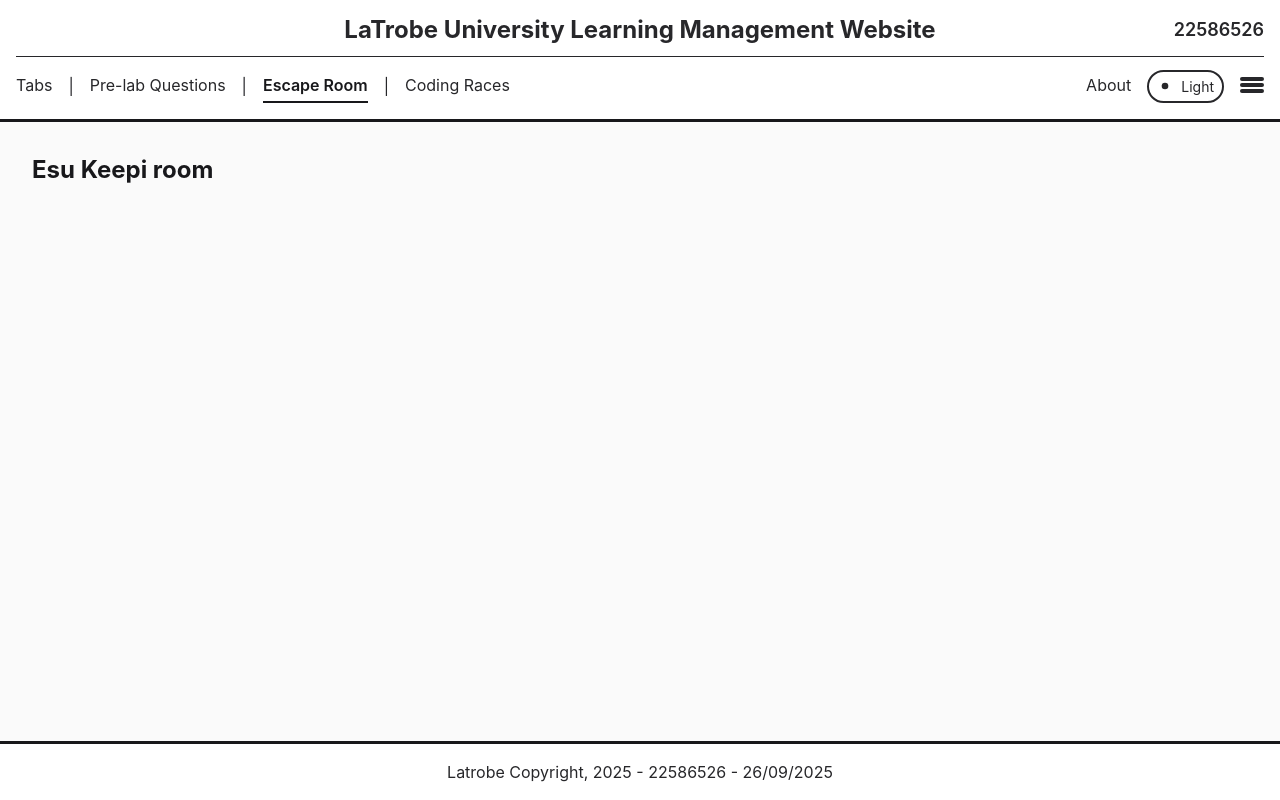
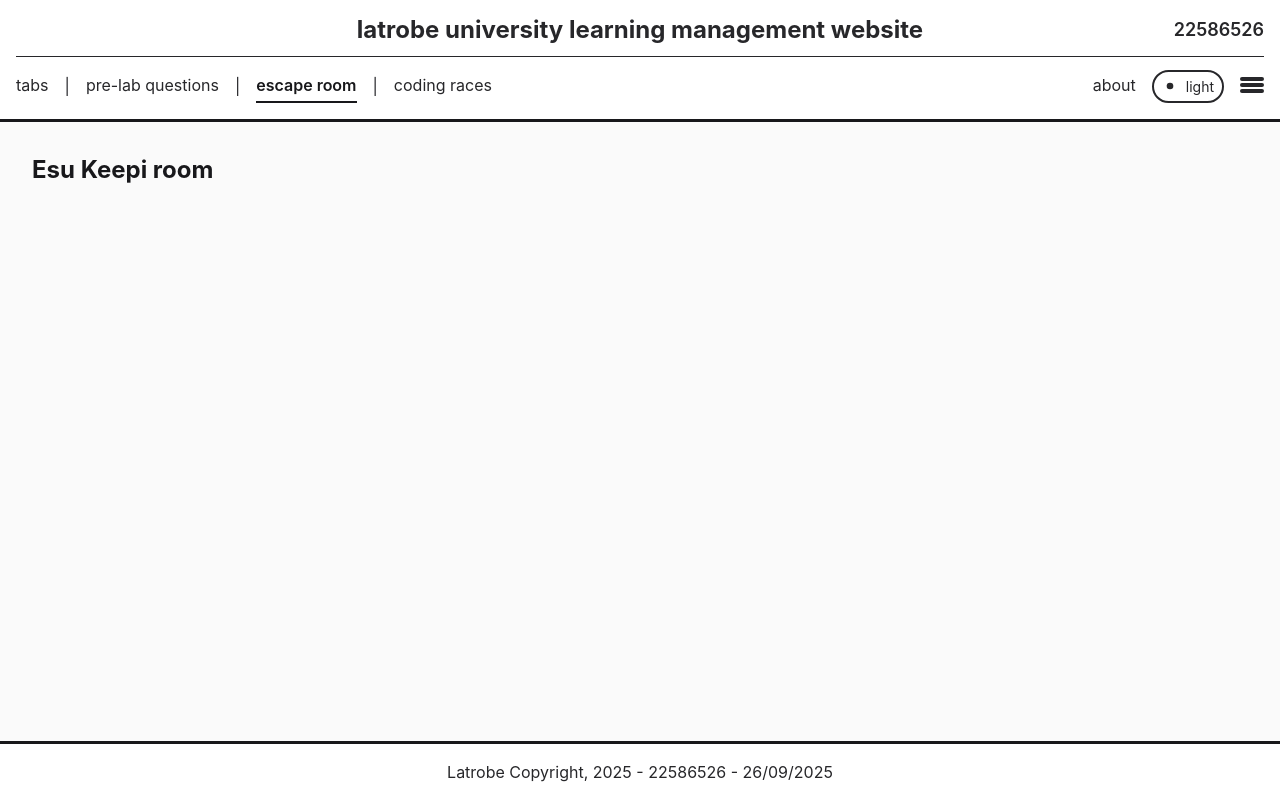
Before and after one commit to FromTheNightJourney/WebApp-ClientProject, a Next.js app: page /escape-room in a window 1280 px wide. Built offline with nearby package versions, Linux system fonts and the light colour scheme.

Commit message:
notes to header

```diff
--- a/src/components/headers.tsx
+++ b/src/components/headers.tsx
@@ -7,33 +7,32 @@ import Cookies from 'js-cookie';
 
 export default function Header() {
   const pathname = usePathname();
+
   const [isDarkMode, setIsDarkMode] = useState(false);
   const [isMenuOpen, setIsMenuOpen] = useState(false);
   const menuRef = useRef<HTMLDivElement>(null);
 
   const navLinks = [
-    { name: "Tabs", href: "/tabs" },
-    { name: "Pre-lab Questions", href: "/prelab" },
-    { name: "Escape Room", href: "/escape-room" },
-    { name: "Coding Races", href: "/coding-races" },
+    { name: "tabs", href: "/tabs" },
+    { name: "pre-lab questions", href: "/prelab" },
+    { name: "escape room", href: "/escape-room" },
+    { name: "coding races", href: "/coding-races" },
   ];
 
   const allNavLinks = [
-    { name: "Tabs", href: "/tabs" },
-    { name: "Pre-lab Questions", href: "/prelab" },
-    { name: "Escape Room", href: "/escape-room" },
-    { name: "Coding Races", href: "/coding-races" },
-    { name: "About", href: "/about" },
+    ...navLinks,
+    { name: "about", href: "/about" },
   ];
 
+  // effect: save last page to cookie
   useEffect(() => {
     const isMainNavLink = navLinks.some(link => link.href === pathname);
+    if (isMainNavLink) {
+      Cookies.set('lastvisitedpage', pathname, { expires: 365 });
+    }
+  }, [pathname, navLinks]); // runs when path changes
 
-    if (isMainNavLink) {
-      Cookies.set('lastVisitedPage', pathname, { expires: 365 });
-    }
-  }, [pathname, navLinks]);
-
+  // effect: check localstorage/system for theme on load
   useEffect(() => {
     const savedTheme = localStorage.getItem('theme');
     const prefersDark = savedTheme === 'dark' || (!savedTheme && window.matchMedia('(prefers-color-scheme: dark)').matches);
@@ -46,6 +45,7 @@ export default function Header() {
     }
   }, []);
 
+  // func: handles theme toggle click
   const toggleDarkMode = () => {
     const newDarkMode = !isDarkMode;
     setIsDarkMode(newDarkMode);
@@ -59,6 +59,7 @@ export default function Header() {
     }
   };
 
+  // effect: click outside menu closes it
   useEffect(() => {
     const handleClickOutside = (event: MouseEvent) => {
       if (menuRef.current && !menuRef.current.contains(event.target as Node)) {
@@ -71,21 +72,26 @@ export default function Header() {
     };
   }, [menuRef]);
 
+  // i head the render head renderer
   return (
     <header className="sticky top-0 z-50 bg-five text-two p-4 border-b-3 border-one">
+      {/* top part: title & id */}
       <div className="relative flex justify-end items-center">
-        <div className="absolute left-1/2 -translate-x-1/2 text-2xl font-bold">LaTrobe University Learning Management Website</div>
+        <div className="absolute left-1/2 -translate-x-1/2 text-2xl font-bold">latrobe university learning management website</div>
         <div className="text-lg font-semibold">22586526</div>
       </div>
 
       <hr className="my-3 border-two" />
 
+      {/* bottom part: navigation */}
       <div className="flex justify-between items-center">
+        {/* left side nav */}
         <nav className="flex space-x-4">
           {navLinks.map((link, index) => (
             <div key={link.name} className="flex items-center">
               <Link
                 href={link.href}
+                // active link style logic
                 className={`
                   py-1 border-b-2 transition-colors duration-300
                   ${pathname === link.href
@@ -96,11 +102,15 @@ export default function Header() {
               >
                 {link.name}
               </Link>
+              {/* separator */}
               {index < navLinks.length - 1 && <span className="text-two ml-4">|</span>}
             </div>
           ))}
         </nav>
+
+        {/* right side controls */}
         <div className="flex items-center space-x-4">
+          {/* about link */}
           <Link
             href="/about"
             className={`
@@ -111,13 +121,14 @@ export default function Header() {
               }
             `}
           >
-            About
+            about
           </Link>
 
+          {/* theme toggle button */}
           <button
             onClick={toggleDarkMode}
             className="dark-mode-toggle"
-            aria-label="Toggle dark mode"
+            aria-label="toggle dark mode"
           >
             <svg className="toggle-icon sun" viewBox="0 0 24 24" fill="currentColor">
               <circle cx="12" cy="12" r="5"/>
@@ -126,23 +137,23 @@ export default function Header() {
             <svg className="toggle-icon moon" viewBox="0 0 24 24" fill="currentColor">
               <path d="M21 12.79A9 9 0 1 1 11.21 3 7 7 0 0 0 21 12.79z"/>
             </svg>
-            <span className="ml-1">{isDarkMode ? 'Dark' : 'Light'}</span>
+            <span className="ml-1">{isDarkMode ? 'dark' : 'light'}</span>
           </button>
 
-          {/* Hamburger Menu */}
+          {/* hamburger menu */}
           <div className="relative" ref={menuRef}>
-            {/* Hamburger Icon Button */}
+            {/* hamburger icon, animates */}
             <button
               onClick={() => setIsMenuOpen(!isMenuOpen)}
               className="relative top-0.5 z-20 w-6 h-6 text-two focus:outline-none"
-              aria-label="Toggle menu"
+              aria-label="toggle menu"
             >
               <span className={`block absolute h-1 w-full bg-current rounded-md transform transition duration-300 ease-in-out ${isMenuOpen ? 'rotate-45 top-2.5' : 'top-1'}`}></span>
               <span className={`block absolute h-1 w-full bg-current rounded-md transform transition duration-300 ease-in-out ${isMenuOpen ? 'opacity-0' : 'top-2.5'}`}></span>
               <span className={`block absolute h-1 w-full bg-current rounded-md transform transition duration-300 ease-in-out ${isMenuOpen ? '-rotate-45 top-2.5' : 'top-4'}`}></span>
             </button>
 
-            {/* Dropdown Menu */}
+            {/* dropdown, animates open/close */}
             <div
               className={`
                 absolute right-0 mt-3 w-48 bg-five border-2 border-one rounded-lg shadow-xl
@@ -151,6 +162,7 @@ export default function Header() {
               `}
             >
               <div className="py-2">
+                {/* map all links into the dropdown */}
                 {allNavLinks.map((link) => (
                   <Link
                     key={link.name}
```
